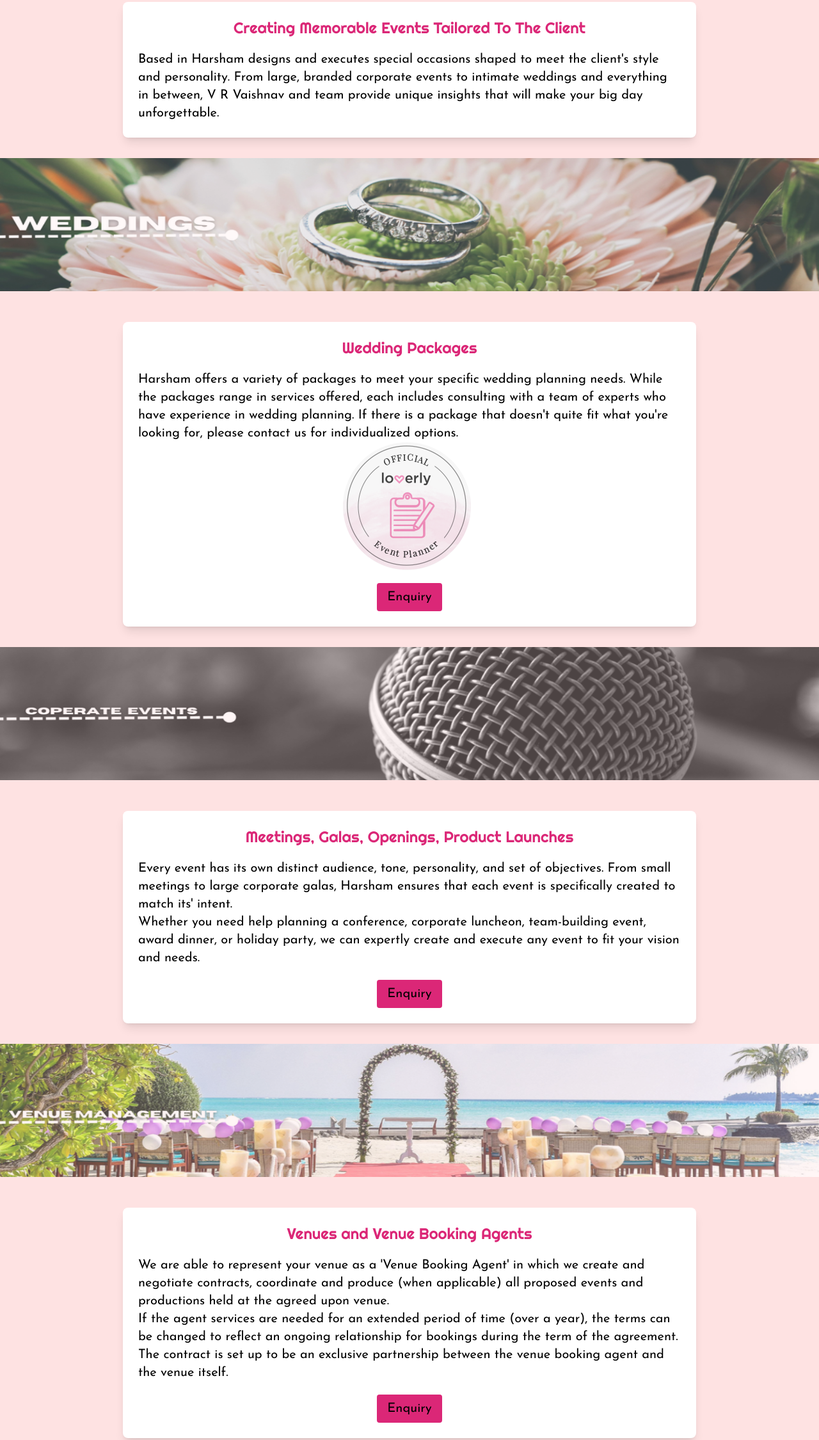
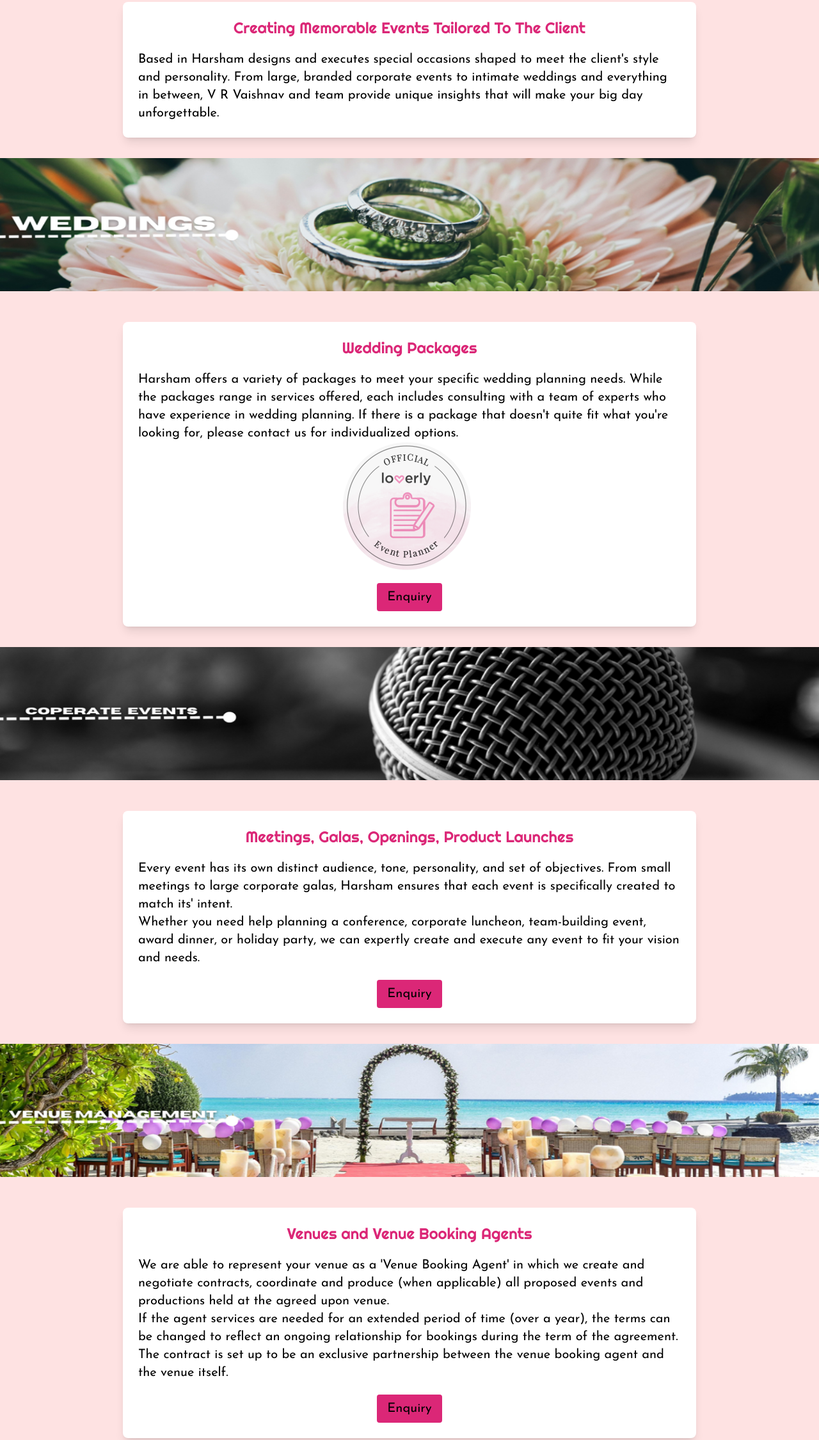
Before and after one commit to Minshimm/Harsham-EventManagement, a plain HTML site: page index.html in a window 1280 px wide. Shown: the part 525-2775 px from the top of the page at 64% size. Drawn offline with nearby package versions, Linux system fonts and the light colour scheme.

Commit message:
Webpage design almost completed

```diff
--- a/index.html
+++ b/index.html
@@ -185,7 +185,7 @@
 <!-- services   -->
   <!-- wedding -->
     <div>
-        <img src="./images/wedban.png"  class="w-full h-52 opacity-80" style=" position:absolute">
+        <img src="./images/wedban.png"  class="w-full h-52 " style=" position:absolute">
         <!-- <h1 class="text-pink-700 text-2xl pt-20 " style="position: relative;">WEDDING</h1> -->
     </div>
     <div class="max-w-4xl mx-auto my-8 mt-72">
@@ -202,7 +202,7 @@
     </div>
   <!-- corporate -->
     <div>
-        <img src="./images/coperateBanner.png"  class="w-full h-52 opacity-70" style=" position:absolute">
+        <img src="./images/coperateBanner.png"  class="w-full h-52 " style=" position:absolute">
 
     </div>
     <div class="max-w-4xl mx-auto my-8 mt-72">
@@ -220,7 +220,7 @@
     </div>
   <!-- VenueManagement -->
      <div>
-        <img src="./images/venueBanner.png"  class="w-full h-52 opacity-70" style=" position:absolute">
+        <img src="./images/venueBanner.png"  class="w-full h-52 " style=" position:absolute">
 
      </div>
      <div class="max-w-4xl mx-auto my-8 mt-72">
@@ -238,7 +238,7 @@
     </div>
   <!-- Party planning -->
      <div>
-         <img src="./images/partybanner.png"  class="w-full h-52 opacity-70" style=" position:absolute">
+         <img src="./images/partybanner.png"  class="w-full h-52 " style=" position:absolute">
      </div>
      <div class="max-w-4xl mx-auto my-8 mt-72">
          <div class=" my-8 bg-white rounded-lg p-6 shadow-lg ">
@@ -255,7 +255,7 @@
      </div>
   <!-- Charity events -->
      <div>
-        <img src="./images/nonProfitBanner.png"  class="w-full h-52 opacity-96" style=" position:absolute">
+        <img src="./images/nonProfitBanner.png"  class="w-full h-52 " style=" position:absolute">
 
      </div>
      <div class="max-w-4xl mx-auto my-8 mt-72">
```
